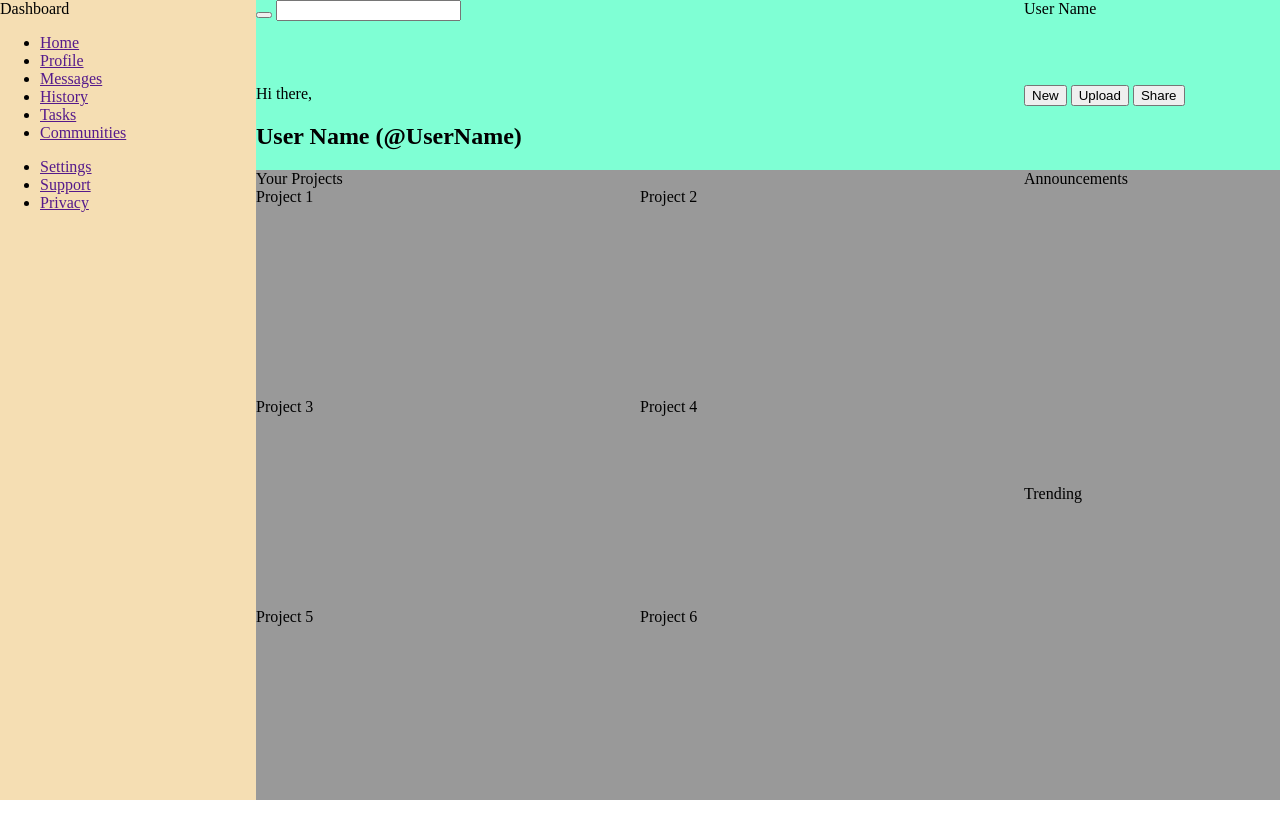
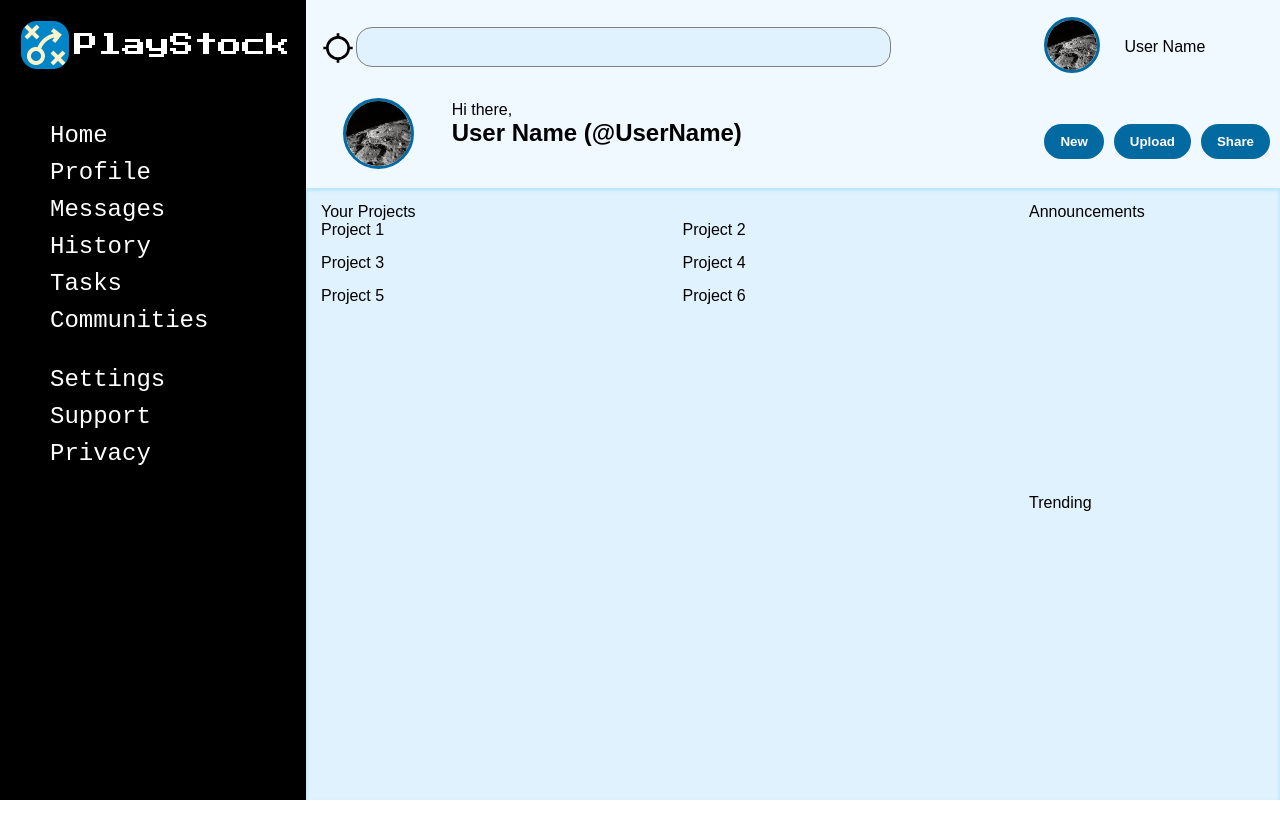
Before and after one commit to RodrigoAPassos/odin-adminDashboard, a plain HTML site: page index.html in a window 1280 px wide. Drawn offline with Linux system fonts and the light colour scheme.

Commit message:
Add style for sidebar and header
Next add style for main content and  a footer

```diff
--- a/index.html
+++ b/index.html
@@ -6,25 +6,25 @@
     <meta name="viewport" content="width=device-width, initial-scale=1.0">
     <link rel="stylesheet" href="style.css">
 
-    <title>Dashboard</title>
+    <title>PlayStock</title>
 </head>
 <body>
     <div class="container">
         <div class="header">
             <div class="search">
                 <form role="search">
-                    <div>
-                        <button type="submit"></button>
+                    <div class="form">
+                        <button type="submit"><img src="./resources/crosshairs.svg" alt="search button"></button>
                         <input type="search" id="mySearch" name="search">
                     </div>
                 </form>
             </div>
             <div class="user-info">
-                <div class="user-mini-logo"></div>
-                <div class="user-name">User Name</div>
+                <div class="user-mini-logo"><img src="./resources/nasa-jlV2k_Fx0fc-unsplash.jpg" alt="user mini logo"></div>
+                <div class="user-mini-name">User Name</div>
             </div>
             <div class="user-name">
-                <div class="user-logo"></div>
+                <div class="user-logo"><img src="./resources/nasa-jlV2k_Fx0fc-unsplash.jpg" alt="user logo"></div>
                 <div class="hi">Hi there, </div>
                 <div class="name"><h2>User Name (@UserName)</h2></div>
             </div>
@@ -35,7 +35,7 @@
             </div>
         </div>
         <div class="sidebar">
-            <div class="logo">Dashboard</div>
+            <div class="logo"><img src="./resources/strategy (1).png" alt="Image logo">PlayStock</div>
             <div class="navigation">
                 <ul>
                     <li class="home"><a href="">Home</a></li>
@@ -57,12 +57,12 @@
         <div class="main">
             <div class="my-projects">Your Projects
                 <div class="projects">
-                    <div class="card1">Project 1</div>
-                    <div class="card2">Project 2</div>
-                    <div class="card3">Project 3</div>
-                    <div class="card4">Project 4</div>
-                    <div class="card5">Project 5</div>
-                    <div class="card6">Project 6</div>
+                    <div class="cards">Project 1</div>
+                    <div class="cards">Project 2</div>
+                    <div class="cards">Project 3</div>
+                    <div class="cards">Project 4</div>
+                    <div class="cards">Project 5</div>
+                    <div class="cards">Project 6</div>
                 </div>
             </div>
             <div class="announcements">Announcements</div>
--- a/style.css
+++ b/style.css
@@ -1,7 +1,13 @@
+@font-face {
+    font-family: "press-start";
+    src: url(./resources/Press_Start_2P/PressStart2P-Regular.ttf);
+}
+
 body {
+    font-size: 16px;
+    font-family: Arial, Helvetica, sans-serif;
     margin: 0;
     height: 100vh;
-    width: 100vw;
 }
 
 .container {
@@ -13,32 +19,169 @@ body {
 
 .header {
     grid-area: 1 / 2;
-    background-color: aquamarine;
+    background-color: #f0f9ff;
     display: grid;
     grid-template-columns: 3fr 1fr;
     grid-template-rows: 1fr 1fr;
+   /* border-bottom: 1px solid #7dd3fc;*/
 }
 
 .sidebar {
     grid-area: span 2 / 1;
-    background-color: wheat;
+    background-color: black;
 }
 
 .main {
     grid-area: 2 / 2;
-    background-color: rgb(153, 153, 153);
+    background-color: #e0f2fe;
     display: grid;
     grid-template-columns: 3fr 1fr;
     grid-template-rows: 1fr 1fr;
+    box-shadow: inset 0px 2px 3px 1px #bae6fd;
+    padding: 15px;
 }
 
 .my-projects {
     grid-area: span 2 / 1;
+    height: 100%;
 }
 
 .projects {
-    height: 100%;
     display: grid;
     grid-template-columns: 1fr 1fr;
-    grid-template-rows: repeat(3, 1fr)
+    grid-template-rows: 1fr 1fr 1fr;
+    gap: 15px;
 }
+
+.logo {
+    font-family: "press-start";
+    font-size: 1.5rem;
+    color: white;
+    padding: 1rem;
+    display: grid;
+    grid-template-columns: 1fr 1fr;
+    justify-items: center;
+    align-items: center;
+}
+
+.logo img {
+    margin: 5px;
+}
+
+.navigation {
+    margin: 32px 0;
+}
+
+.config {
+    margin: 32px 0;
+}
+
+.navigation a, .config a {
+    list-style-type: none;
+    text-decoration: none;
+    font-family: 'Courier New', Courier, monospace;
+    font-size: 1.5rem;
+    color: white;
+}
+
+.navigation li:hover, .config li:hover {
+    transform: scale(1.1);
+}
+
+.navigation li, .config li {
+    margin: 10px;
+}
+
+div.search {
+    margin: 10px;
+    display: grid;
+    justify-items: stretch;
+    align-items: center;
+}
+
+.form {
+    display: grid;
+    grid-template-columns: 40px 1fr;
+    justify-items: start;
+    align-items: center;
+}
+
+.search input[type="search"] {
+    padding: 10px;
+    font-size: 1rem;
+    border: 1px solid grey;
+    width: 80%;
+    border-radius: 16px;
+    background-color: #e0f2fe;
+}
+
+.search button {
+    padding-top: 5px;
+    background: transparent;
+    border: 0px;
+    cursor: pointer;
+}
+
+.search img {
+    width: 2rem;
+}
+
+.user-info {
+    display: grid;
+    grid-template-columns: 80px 1fr;
+    margin: 10px;
+    justify-items: start;
+    align-items: center;
+}
+
+.user-mini-logo img {
+    width: 50px;
+    border-radius: 50%;
+    border: 3px solid #0369a1;
+}
+
+.user-logo img {
+    width: 65px;
+    border-radius: 50%;
+    border: 3px solid #0369a1;
+}
+
+.user-name {
+    display: grid;
+    grid-template-columns: 1fr 4fr;
+    grid-template-rows: fit-content 1fr;
+    padding-bottom: 15px;
+}
+
+.user-logo {
+    grid-row: 1 / 3;
+    justify-self: center;
+    align-self: center;
+    padding-top: 4px;
+}
+
+.hi {
+    align-self: end;
+}
+
+h2 {
+    margin-top: 0;
+}
+
+.user-actions {
+    display: grid;
+    grid-template-columns: 1fr 1fr 1fr;
+    align-items: center;
+    gap: 10px;
+    margin: 10px;
+}
+
+.user-actions button {
+    background-color: #0369a1;
+    padding: 10px 16px;
+    border-radius: 18px;
+    border: 0px;
+    color: white;
+    font-weight: bold;
+    cursor: pointer;
+}
```
Also changed, not shown: resources/Press_Start_2P/OFL.txt (added), resources/Press_Start_2P/PressStart2P-Regular.ttf (added), resources/crosshairs.svg (added), resources/nasa-jlV2k_Fx0fc-unsplash.jpg (added), resources/strategy (1).png (added), resources/strategy.png (added).
